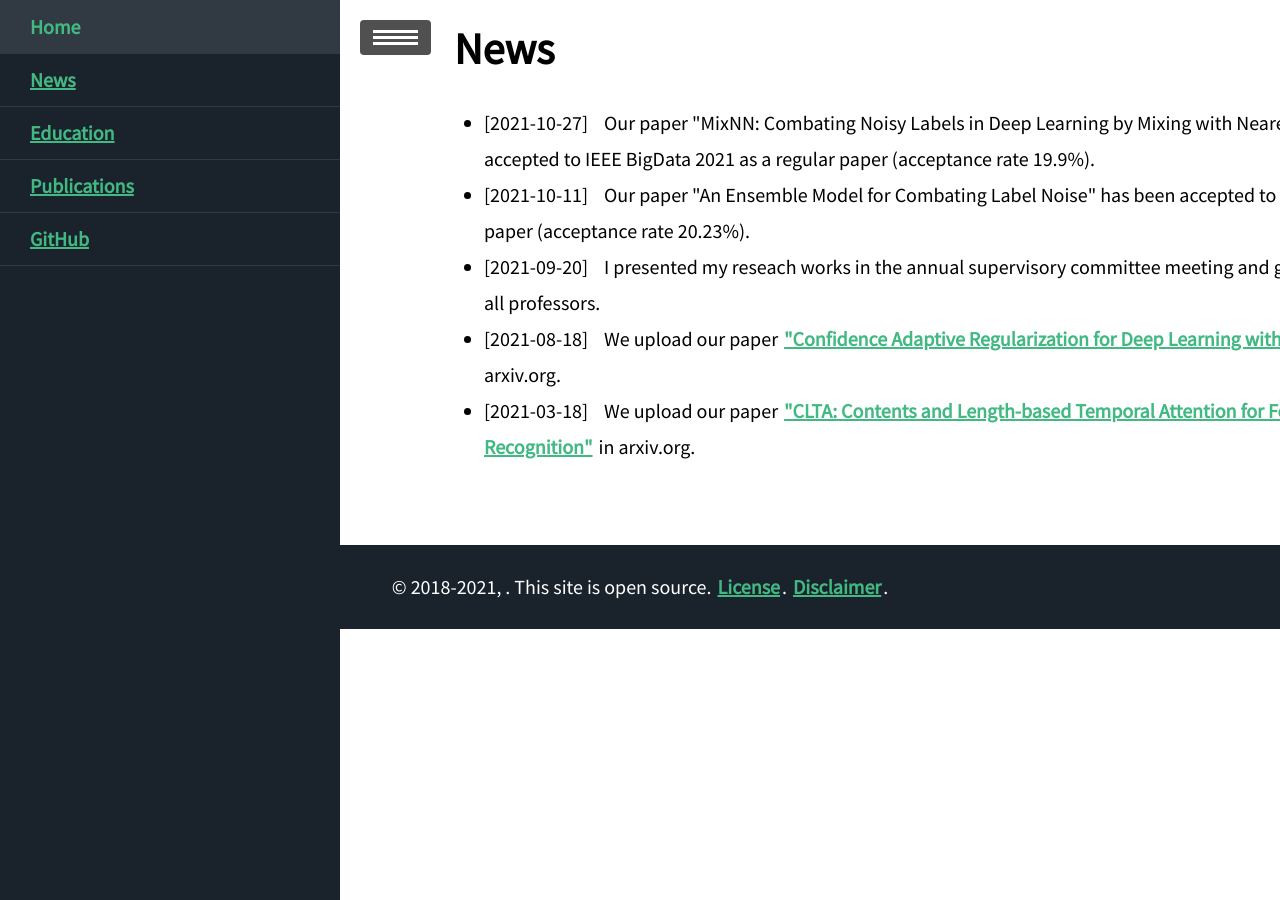
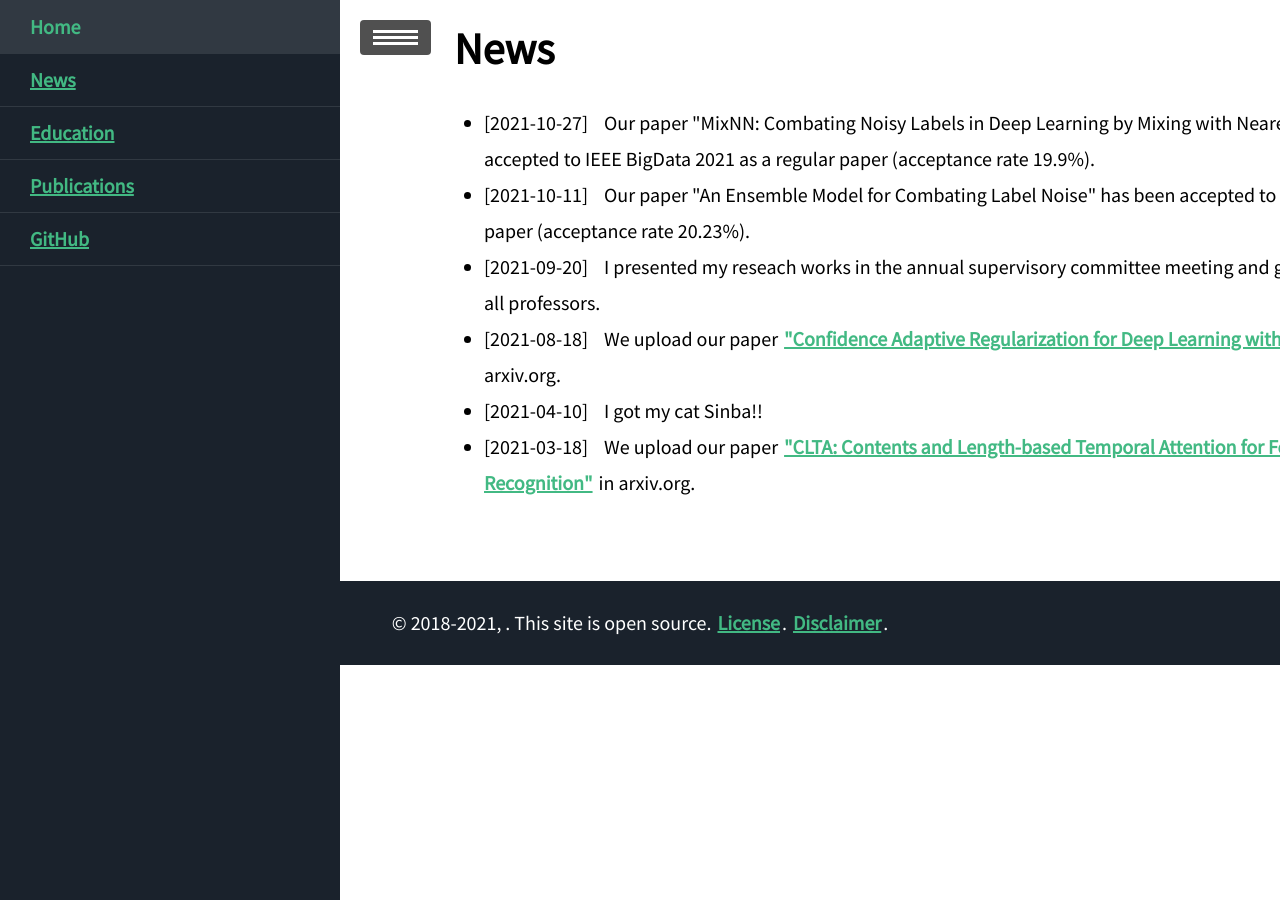
Before and after one commit to MacLLL/MacLLL.github.io, a Jekyll site: the page built from blog/index.html, in a window 1280 px wide. Built offline with Jekyll 4.4.1, drawn with Linux system fonts in a browser that asks for light colours; nearby versions of some CDN libraries.

Commit message:
Update index.html

```diff
--- a/blog/index.html
+++ b/blog/index.html
@@ -11,5 +11,6 @@ title: News
 	<li><span>[2021-10-11]</span> &nbsp&nbsp Our paper "An Ensemble Model for Combating Label Noise" has been accepted to WSDM 2022 as a regular paper (acceptance rate 20.23%). </li>
 	<li><span>[2021-09-20]</span> &nbsp&nbsp I presented my reseach works in the annual supervisory committee meeting and got excellent scores from all professors.  </li>
 	<li><span>[2021-08-18]</span> &nbsp&nbsp We upload our paper <a href="https://arxiv.org/abs/2108.08212" target="_blank">"Confidence Adaptive Regularization for Deep Learning with Noisy Labels"</a> in arxiv.org.  </li>
+	<li><span>[2021-04-10]</span> &nbsp&nbsp I got my cat Sinba!! </li>
 	<li><span>[2021-03-18]</span> &nbsp&nbsp We upload our paper <a href="https://arxiv.org/abs/2103.10567" target="_blank">"CLTA: Contents and Length-based Temporal Attention for Few-shot Action Recognition"</a> in arxiv.org.  </li>
 </ul>
```
